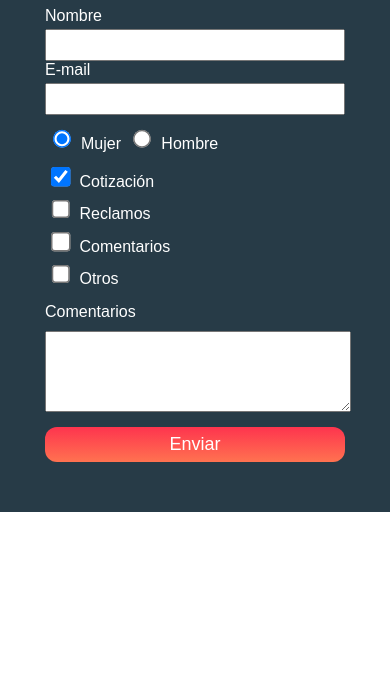
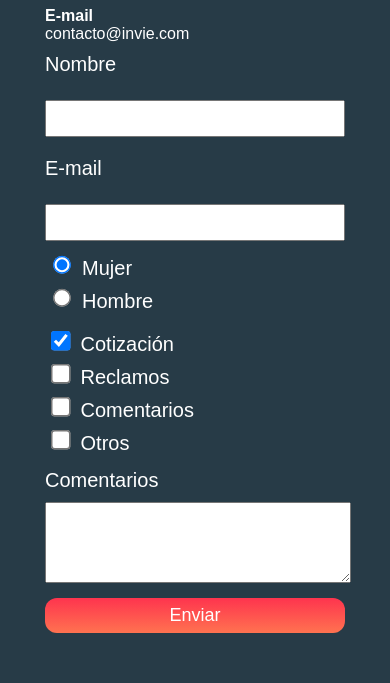
Before and after one commit to JuanAyestas/indierepo, a plain HTML site: page index.html in a window 390 px wide. Shown: the part 1637-2320 px from the top of the page. Before the commit the page ends 2149 px from the top, so only its background shows below. Drawn offline with Linux system fonts and the light colour scheme; some packages are replaced by stand-ins of ours; a script that the page names is missing; files whose address does not match are found by name.

Commit message:
user changes

```diff
--- a/css/inviemin.css
+++ b/css/inviemin.css
@@ -345,11 +345,22 @@ th {
     }
     .contacto {
         margin: 0 auto;
+        display: block;
+    }
+    .contacto a {
+        margin: 10px 0 10px 0;
+        display: block;
+    }
+    .sexo label {
+        display: block;
     }
     .formulario {
         display: block;
         margin: 0 auto;
         width: 300px;
+    }
+    .formulario label {
+        font-size: 20px;
     }
     .col1 {
         margin: 0;
@@ -357,13 +368,17 @@ th {
     .col2 {
         margin: 0;
     }
+    input[type="text"] {
+        margin-bottom: 20px;
+    }
     input[type="text"],
     input[type="email"] {
-        font-size: 16px;
+        margin-top: 20px;
+        font-size: 20px;
         padding: 5px;
     }
     .intereses label {
-        font-size: 16px;
+        font-size: 20px;
         display: block;
     }
     input[type="radio"],
--- a/index.html
+++ b/index.html
@@ -484,7 +484,9 @@
       gestos.on("swiperight", showMenu);
 
       WebFont.load({
-        google: { families: ["Allerta: 400", "Montserrat: 500, 700"] },
+        google: {
+          families: ["Allerta: 400", "Montserrat: 500, 700"],
+        },
       });
     </script>
     <link rel="stylesheet" href="css/inviemin.css" />
```
